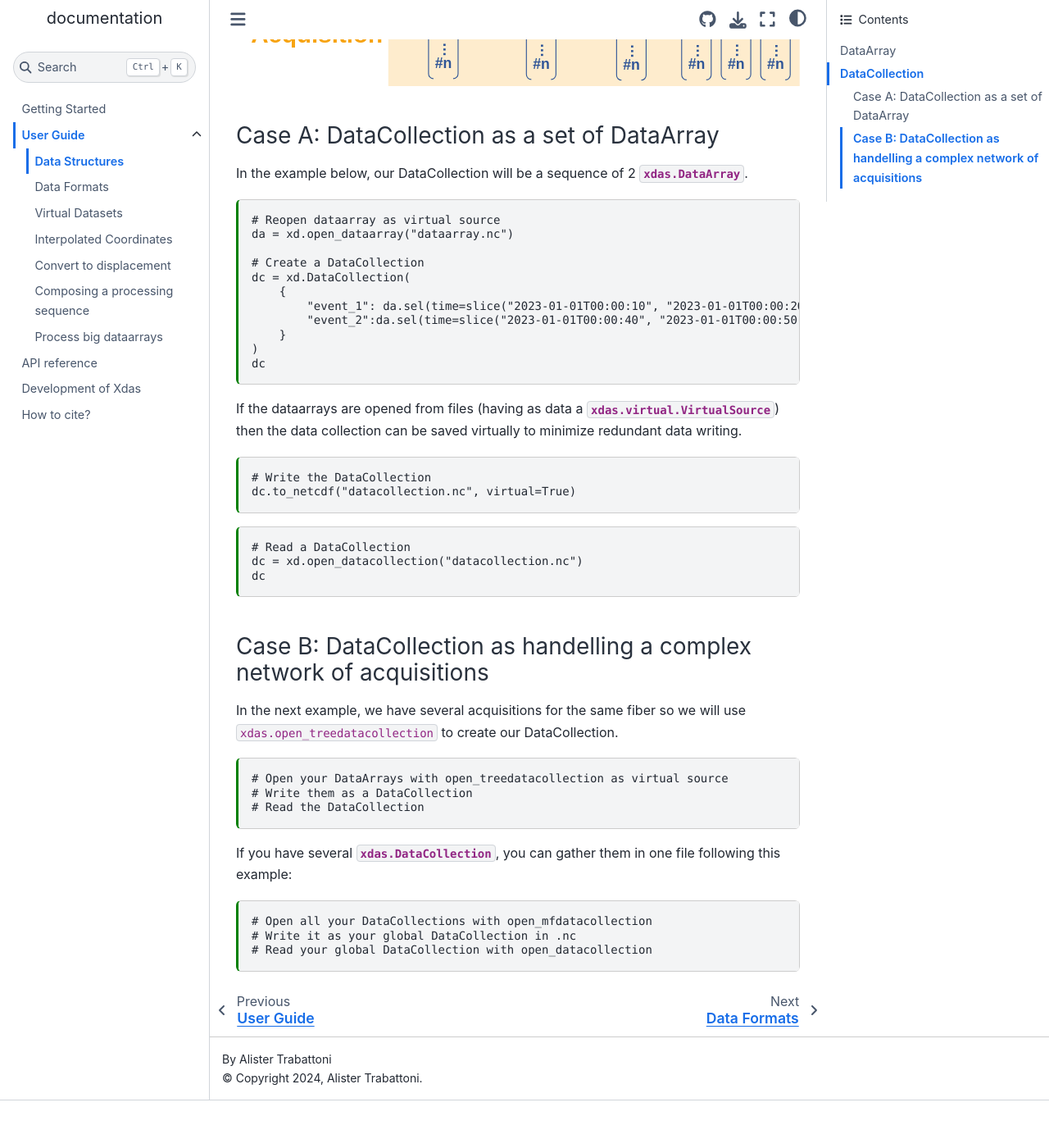
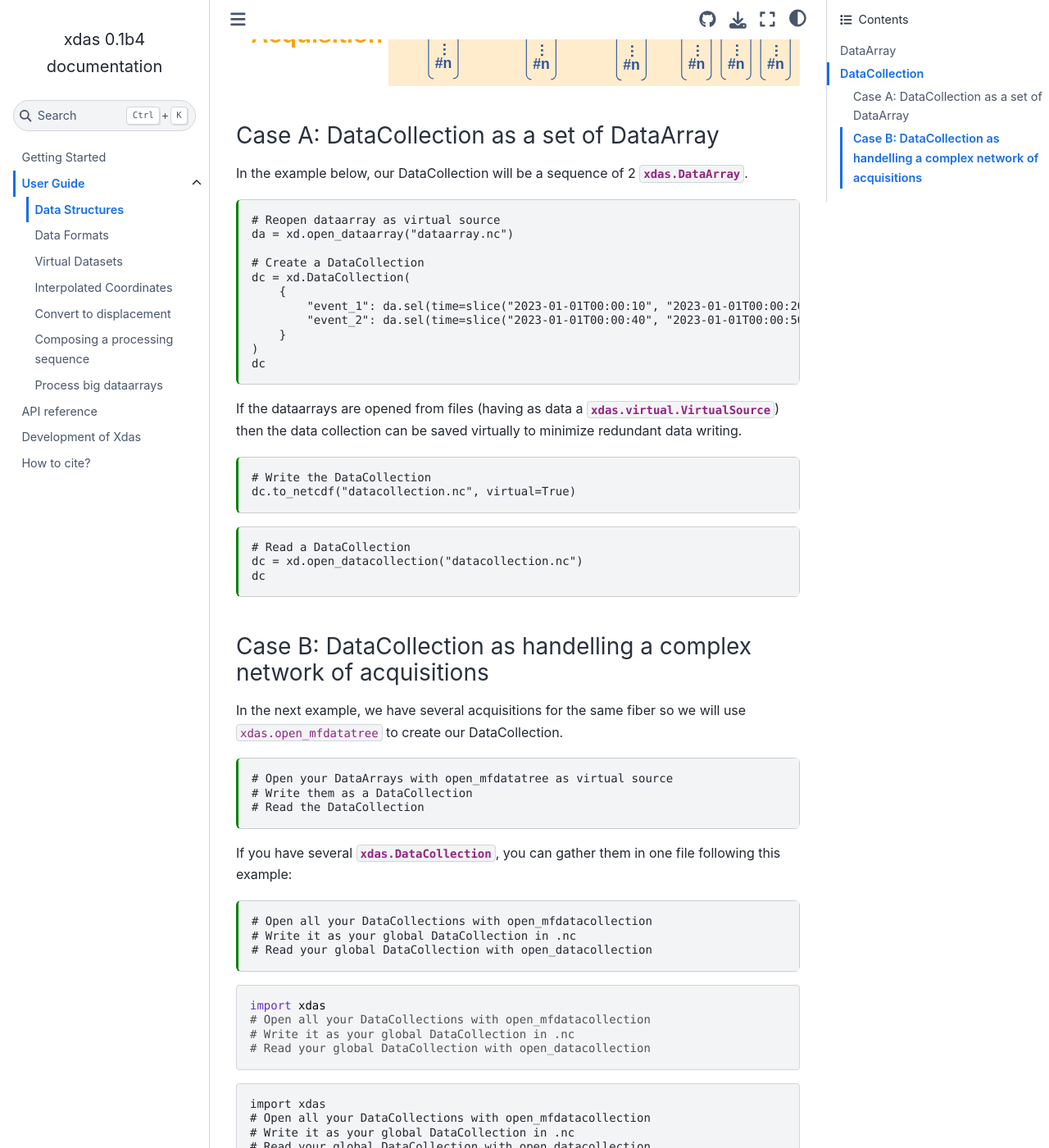
Before and after one commit to xdas-dev/xdas, a Sphinx documentation site: the page built from docs/user-guide/data-structures.md, in a window 1280 px wide and 1400 px high, scrolled down 3232 px. Shown: the whole window at 82% size. Built offline with Sphinx 7.4.7 and the Sphinx Book theme 1.1.4, drawn with Linux system fonts in a browser that asks for light colours; cross-references to code outside the pages are shown as plain code; before the commit the page ends 4574 px from its top, so only the background shows below that.

Commit message:
modify data-structure

````diff
--- a/docs/user-guide/data-structures.md
+++ b/docs/user-guide/data-structures.md
@@ -137,7 +137,7 @@
 dc = xd.DataCollection(
     {
         "event_1": da.sel(time=slice("2023-01-01T00:00:10", "2023-01-01T00:00:20")),
-        "event_2":da.sel(time=slice("2023-01-01T00:00:40", "2023-01-01T00:00:50")),
+        "event_2": da.sel(time=slice("2023-01-01T00:00:40", "2023-01-01T00:00:50")),
     }
 )
 dc
@@ -160,10 +160,10 @@
 
 ### Case B: DataCollection as handelling a complex network of acquisitions
 
-In the next example, we have several acquisitions for the same fiber so we will use {py:fn}`xdas.open_treedatacollection` to create our DataCollection.
+In the next example, we have several acquisitions for the same fiber so we will use {py:fn}`xdas.open_mfdatatree` to create our DataCollection.
 
 ```{code-cell}
-# Open your DataArrays with open_treedatacollection as virtual source
+# Open your DataArrays with open_mfdatatree as virtual source
 # Write them as a DataCollection
 # Read the DataCollection
 ```
@@ -175,3 +175,16 @@
 # Write it as your global DataCollection in .nc
 # Read your global DataCollection with open_datacollection
 ```
+
+```python
+import xdas
+# Open all your DataCollections with open_mfdatacollection
+# Write it as your global DataCollection in .nc
+# Read your global DataCollection with open_datacollection
+```
+```text
+import xdas
+# Open all your DataCollections with open_mfdatacollection
+# Write it as your global DataCollection in .nc
+# Read your global DataCollection with open_datacollection
+```
````
